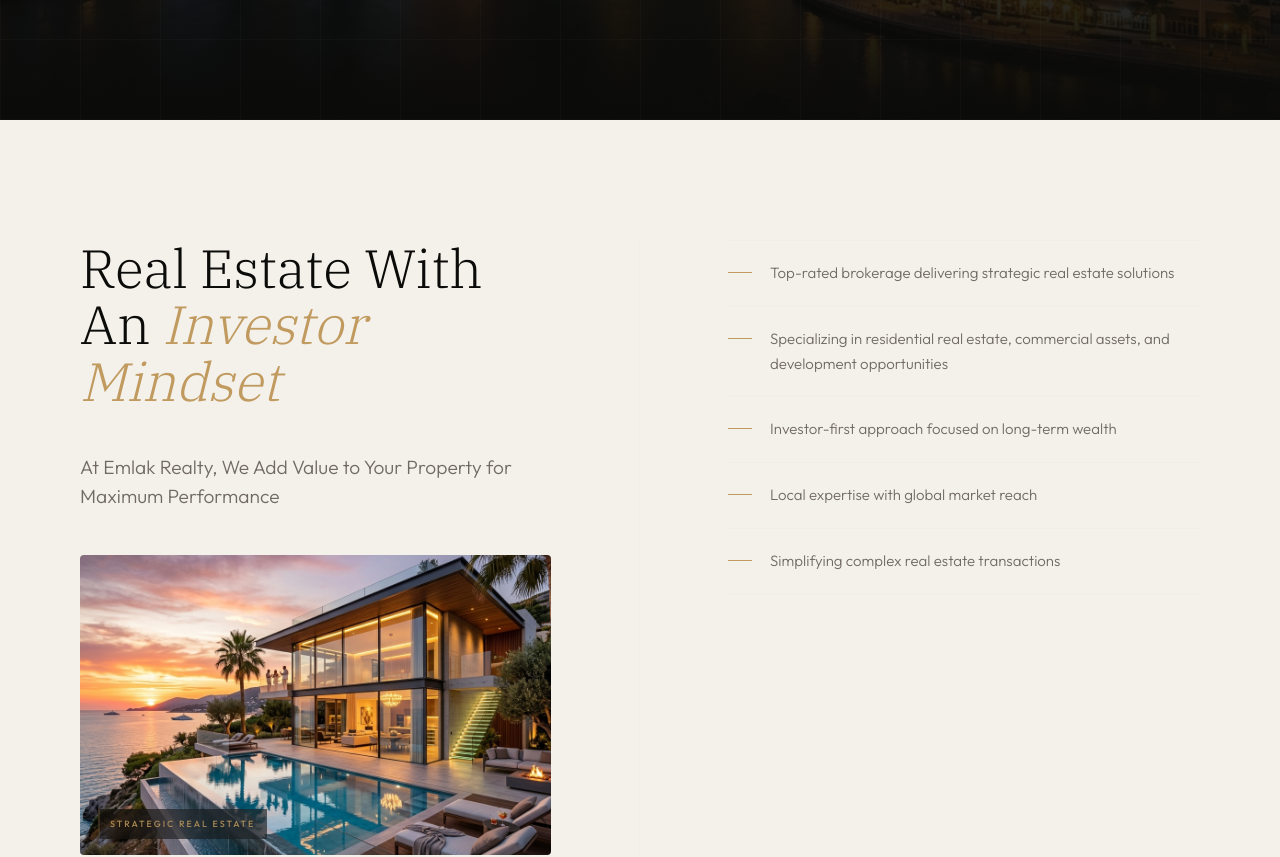
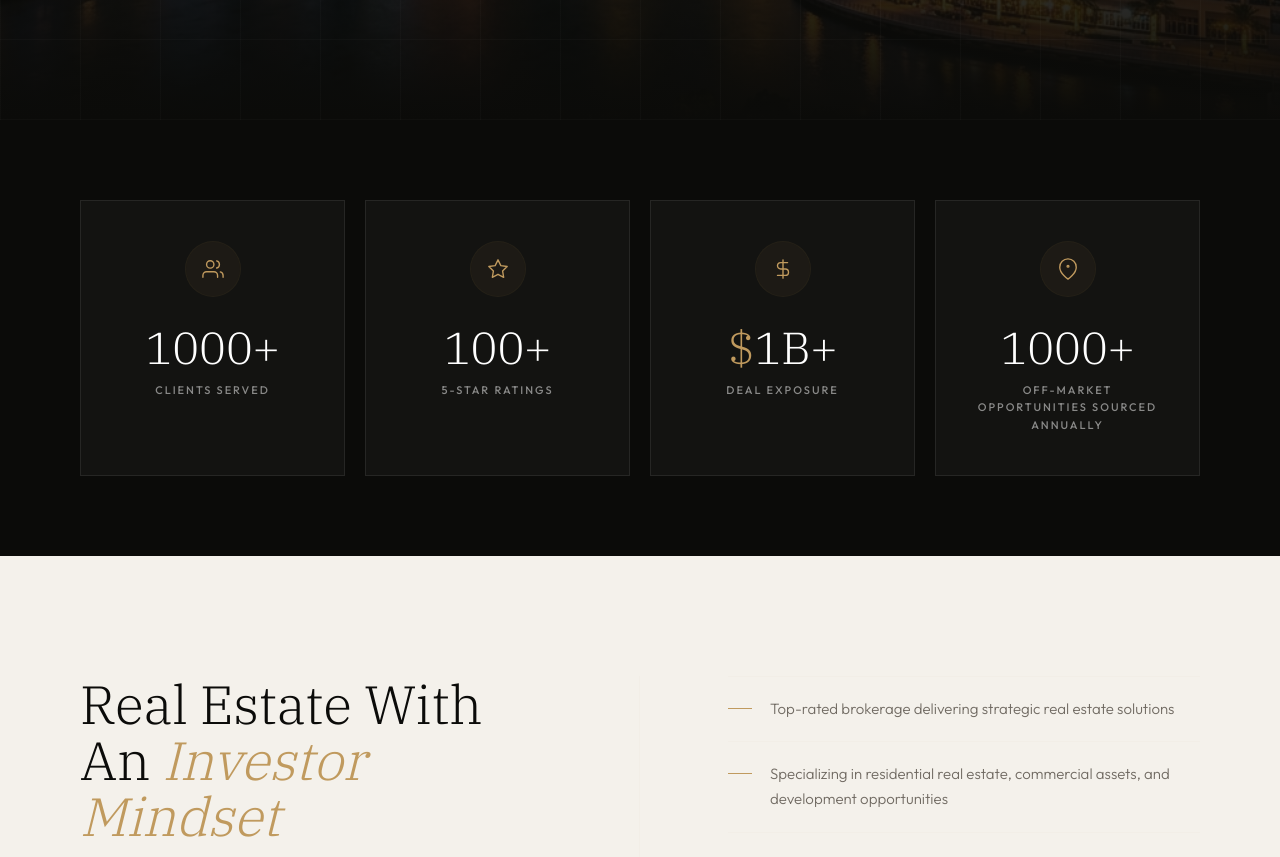
Before and after one commit to talha-exe/emlak-demo, a Next.js app: page / in a window 1280 px wide. Shown: the part 680-1537 px from the top of the page. Built offline with nearby package versions, Linux system fonts and the light colour scheme.

Commit message:
Update Home Page

```diff
--- a/src/components/pages/home/HeroSection.jsx
+++ b/src/components/pages/home/HeroSection.jsx
@@ -1,7 +1,6 @@
 'use client';
 import Image from 'next/image';
 import Link from 'next/link';
-import StatCounter from '@/components/ui/StatCounter';
 import ModalButton from '@/components/ui/ModalButton';
 
 export default function HeroSection() {
@@ -13,20 +12,6 @@ export default function HeroSection() {
       <div className="absolute inset-0 z-[1] bg-gradient-to-b from-dark/[.15] via-dark/60 via-55% to-dark" />
       <div className="hero-grid absolute inset-0 z-[2] pointer-events-none" />
 
-      {/* Stats sidebar */}
-      <div className="absolute right-0 top-1/2 -translate-y-1/2 z-[3] animate-[fadeIn_1.2s_cubic-bezier(.4,0,.2,1)_both_1s] max-[1100px]:hidden">
-        {[
-          { target: 1000, suffix: '+', label: 'Clients Served' },
-          { target: 100, suffix: '+', label: '5-Star Ratings' },
-          { target: 1, suffix: 'B+', label: 'Deal Exposure', prefix: '$' },
-          { target: 1000, suffix: '+', label: 'Off-Market Opportunities Sourced Annually' },
-        ].map((stat, i) => (
-          <div key={i} className={`py-6 px-8 text-right bg-dark/[.65] backdrop-blur-[16px] border-l border-gold/[.22] ${i > 0 ? 'border-t border-t-white/[.04]' : ''}`}>
-            <StatCounter target={stat.target} suffix={stat.suffix} prefix={stat.prefix || ''} className="font-serif text-[42px] font-light text-white leading-none" />
-            <div className="text-[10px] tracking-[.2em] uppercase text-white/70 font-semibold mt-[5px]">{stat.label}</div>
-          </div>
-        ))}
-      </div>
 
       <div className="relative z-[3] max-w-[960px]">
 
--- a/src/components/pages/home/HomePage.jsx
+++ b/src/components/pages/home/HomePage.jsx
@@ -10,6 +10,39 @@ export default function HomePage() {
   return (
     <main>
       <HeroSection />
+
+      {/* ── STATS CARDS ── */}
+      <RevealWrapper>
+        <section className="bg-dark py-[80px] px-[80px] max-[1100px]:px-[28px] max-[1100px]:py-[60px]">
+          <div className="max-w-[1200px] mx-auto grid grid-cols-4 gap-5 max-[1100px]:grid-cols-2 max-[640px]:grid-cols-1">
+            {[
+              { prefix: '',  number: '1000+', label: 'Clients Served',                          icon: 'M17 21v-2a4 4 0 0 0-4-4H5a4 4 0 0 0-4 4v2M9 11a4 4 0 1 0 0-8 4 4 0 0 0 0 8zM23 21v-2a4 4 0 0 0-3-3.87M16 3.13a4 4 0 0 1 0 7.75' },
+              { prefix: '',  number: '100+',  label: '5-Star Ratings',                          icon: 'M12 2l3.09 6.26L22 9.27l-5 4.87 1.18 6.88L12 17.77l-6.18 3.25L7 14.14 2 9.27l6.91-1.01L12 2z' },
+              { prefix: '$', number: '1B+',   label: 'Deal Exposure',                           icon: 'M12 2v20M17 5H9.5a3.5 3.5 0 0 0 0 7h5a3.5 3.5 0 0 1 0 7H6' },
+              { prefix: '',  number: '1000+', label: 'Off-Market Opportunities Sourced Annually', icon: 'M21 10c0 7-9 13-9 13s-9-6-9-13a9 9 0 0 1 18 0zM12 10a1 1 0 1 0 0-2 1 1 0 0 0 0 2z' },
+            ].map((stat, i) => (
+              <div key={i} className="group relative bg-white/[.03] border border-white/[.08] hover:border-gold/40 transition-all duration-300 hover:bg-white/[.06] hover:-translate-y-1 hover:shadow-[0_20px_60px_rgba(0,0,0,.4)] p-10 flex flex-col items-center text-center max-[1100px]:p-8">
+                <div className="h-[2px] w-full bg-gradient-to-r from-transparent via-gold/60 to-transparent absolute top-0 left-0 opacity-0 group-hover:opacity-100 transition-opacity duration-300" />
+                {/* icon circle */}
+                <div className="w-[56px] h-[56px] rounded-full border border-gold/20 bg-gold/[.06] flex items-center justify-center mb-7 group-hover:bg-gold/[.12] group-hover:border-gold/40 transition-all duration-300">
+                  <svg width="22" height="22" viewBox="0 0 24 24" fill="none" stroke="#C09A5E" strokeWidth="1.5" strokeLinecap="round" strokeLinejoin="round">
+                    <path d={stat.icon} />
+                  </svg>
+                </div>
+                {/* number */}
+                <div className="font-serif text-[clamp(36px,3.5vw,52px)] font-light text-white leading-none mb-3">
+                  {stat.prefix && <em className="not-italic text-gold">{stat.prefix}</em>}
+                  {stat.number}
+                </div>
+                {/* label */}
+                <div className="text-[11px] tracking-[.18em] uppercase text-white/50 font-medium leading-[1.6] group-hover:text-white/80 transition-colors duration-300">
+                  {stat.label}
+                </div>
+              </div>
+            ))}
+          </div>
+        </section>
+      </RevealWrapper>
 
       {/* ── INVESTOR MINDSET ── */}
       <RevealWrapper>
```
